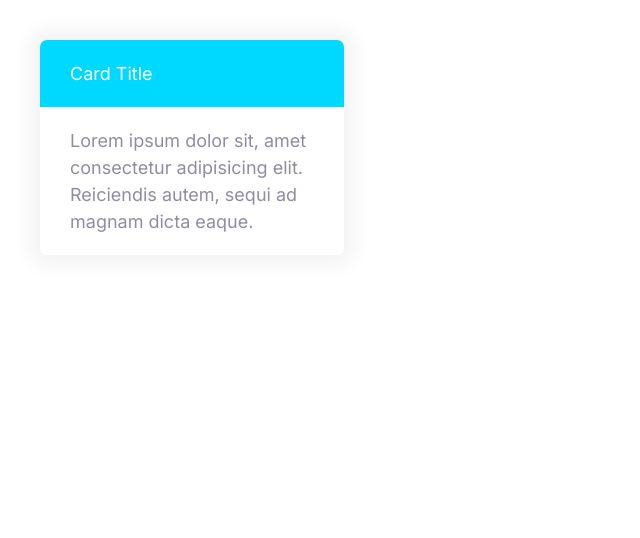
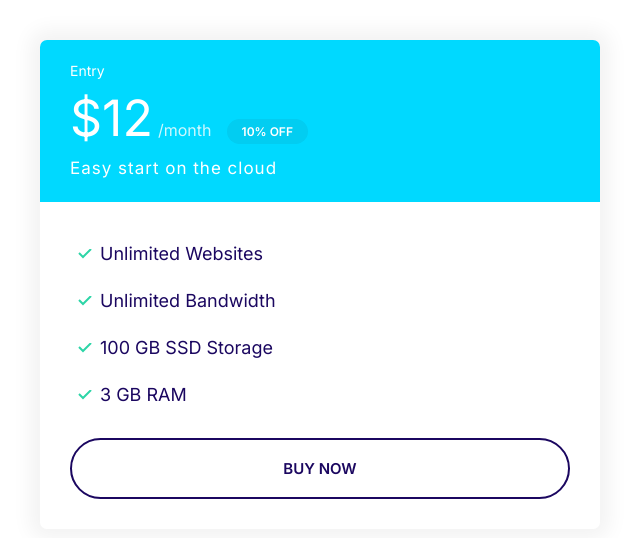
Before and after one commit to Mpz30/Moshify-clone, a plain HTML site: page index.html in a window 1280 px wide. Shown: the whole page, without its empty margins (0-640 px from the left). Drawn offline with Linux system fonts and the light colour scheme.

Commit message:
Define plans general.

```diff
--- a/css/styles.css
+++ b/css/styles.css
@@ -125,8 +125,11 @@ a {
   color: #fff;
 }
 
+
 .badge--small {
   font-size: 1.6rem;
+  padding: 0.5rem 1.5rem;
+
 }
 
 @media screen and (min-width: 1024px) {
@@ -316,3 +319,57 @@ a {
   background-color: var(--color-secondary);
   color: #fff;
 }
+
+.card--secondary .badge--secondary {
+  background-color: #02cdf1;
+}
+
+/*Plans*/
+
+.plan__name {
+  color: #fff;
+  margin: 0;
+  font-weight: 500;
+  font-size: 2.4rem;
+}
+
+.plan__price {
+  font-size: 6rem;
+}
+
+.plan__billing-cycle {
+  font-size: 2.4rem;
+  font-size: 300;
+  opacity: 0.8;
+  margin-right: 1rem;
+}
+
+.plan__description {
+  font-size: 2rem;
+  font-weight: 300;
+  letter-spacing: 1px;
+  display: block;
+}
+
+.plan .list__item {
+  margin-bottom: 2rem;
+}
+
+@media screen and (min-width: 1024px) {
+  .plan__name {
+    font-size: 1.4rem;
+  }
+
+  .plan__price {
+    font-size: 5rem;
+  }
+
+  .plan__billing-cycle {
+    font-size: 1.6rem;
+
+  }
+
+  .plan__description {
+    font-size: 1.7rem;
+  }
+}
--- a/index.html
+++ b/index.html
@@ -12,13 +12,27 @@
 </head>
 <body>
   <!--remember this div with the inline style was just for example, remove it-->
-  <div style="width: 30%; padding: 4rem;">
-    <div class="card card--secondary">
-      <header class="card__header">Card Title</header>
-      <div class="card__body">
-        Lorem ipsum dolor sit, amet consectetur adipisicing elit. Reiciendis autem, sequi ad magnam dicta eaque.
+  <div style="width: 50%; padding: 4rem;">
+    <div class="plan">
+      <div class="card card--secondary">
+        <header class="card__header">
+          <h3 class="plan__name">Entry</h3>
+          <span class="plan__price">$12</span>
+          <span class="plan__billing-cycle">/month</span>
+          <span class="badge badge--secondary badge--small">10% OFF</span>
+          <span class="plan__description">Easy start on the cloud</span>
+        </header>
+        <div class="card__body">
+          <ul class="list list--tick">
+            <li class="list__item">Unlimited Websites</li>
+            <li class="list__item">Unlimited Bandwidth</li>
+            <li class="list__item">100 GB SSD Storage</li>
+            <li class="list__item">3 GB RAM</li>
+          </ul>
+          <button class="btn btn--outline btn--block">Buy now</button>
+        </div>
       </div>
+        </div>
     </div>
-  </div>
 </body>
 </html>
```
Also changed, not shown: components/Plans.html (added, +23 -0 lines).
